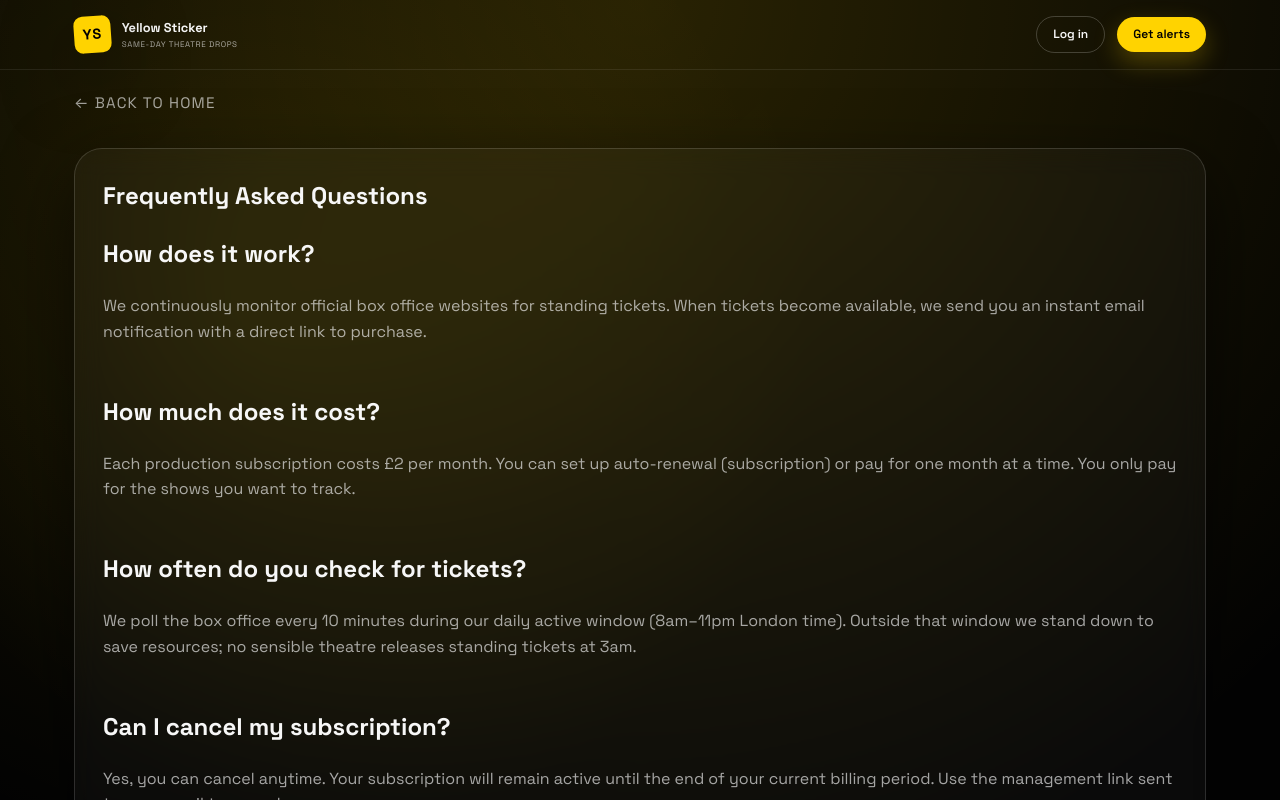
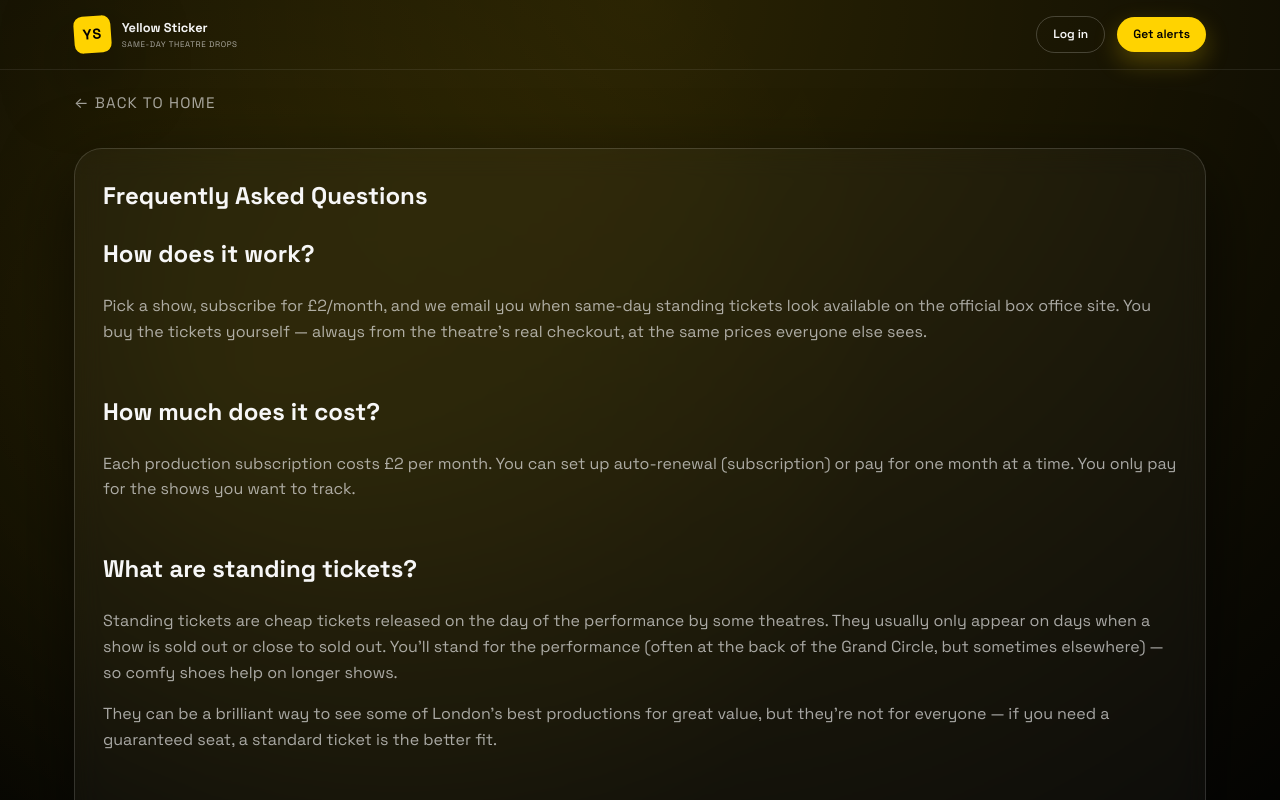
Before and after one commit to BowerHarry/YellowSticker, a React (Vite) app in the folder web/: page /faq in a window 1280 px wide. Shown: the top 800 px of the page. Built offline with nearby package versions, Linux system fonts and the light colour scheme; no server answers.

Commit message:
Some front end tidy up to text and info

```diff
--- a/web/src/components/Footer.tsx
+++ b/web/src/components/Footer.tsx
@@ -2,7 +2,7 @@ export const Footer = () => (
   <footer className="footer">
     <div className="footer__inner">
       <span>© {new Date().getFullYear()} Yellow Sticker</span>
-      <span>£2 per production · Standing ticket alerts · Powered by Supabase & Stripe</span>
+      <span>£2 per production · Standing ticket alerts · Secure checkout with Stripe</span>
     </div>
   </footer>
 );
--- a/web/src/components/NotificationPreferenceSelector.tsx
+++ b/web/src/components/NotificationPreferenceSelector.tsx
@@ -19,7 +19,9 @@ export const NotificationPreferenceSelector = ({ value, onChange }: Props) => {
       <div className="chip chip--active" style={{ cursor: 'default' }}>
         Email notifications
       </div>
-      <span style={{ fontSize: '0.85rem', color: 'var(--text-muted)' }}>SMS coming soon</span>
+      <div className="chip chip--disabled" aria-disabled="true" title="SMS alerts are not available yet">
+        SMS (coming soon)
+      </div>
       <input type="hidden" value="email" readOnly />
     </div>
   );
--- a/web/src/routes/FAQPage.tsx
+++ b/web/src/routes/FAQPage.tsx
@@ -1,6 +1,46 @@
+import { useEffect, useState } from 'react';
 import { Link } from 'react-router-dom';
+import { getMonitorStatus } from '../lib/api';
+
+const formatHour = (hour: number): string => {
+  const h = ((hour % 24) + 24) % 24;
+  return `${h.toString().padStart(2, '0')}:00`;
+};
 
 export const FAQPage = () => {
+  const [pollMinutes, setPollMinutes] = useState<number | null>(null);
+  const [activeStart, setActiveStart] = useState<number | null>(null);
+  const [activeEnd, setActiveEnd] = useState<number | null>(null);
+  const [timezone, setTimezone] = useState<string | null>(null);
+
+  useEffect(() => {
+    let cancelled = false;
+    (async () => {
+      const data = await getMonitorStatus();
+      if (cancelled || !data) return;
+      const s = data.services.scraper.settings;
+      setPollMinutes(s.pollMinutes);
+      setActiveStart(s.activeHoursStart);
+      setActiveEnd(s.activeHoursEnd);
+      setTimezone(s.timezone);
+    })();
+    return () => {
+      cancelled = true;
+    };
+  }, []);
+
+  const pollPhrase =
+    pollMinutes != null
+      ? pollMinutes === 1
+        ? 'every minute'
+        : `every ${pollMinutes} minutes`
+      : 'on a regular schedule';
+
+  const windowPhrase =
+    activeStart != null && activeEnd != null && timezone
+      ? `${formatHour(activeStart)}–${formatHour(activeEnd)} ${timezone}`
+      : 'a daily daytime window (London time)';
+
   return (
     <div className="grid" style={{ gap: '2rem' }}>
       <Link to="/" className="back-link">
@@ -14,48 +54,77 @@ export const FAQPage = () => {
           <section>
             <h2 style={{ marginTop: 0 }}>How does it work?</h2>
             <p style={{ color: 'var(--text-muted)', lineHeight: '1.6' }}>
-              We continuously monitor official box office websites for standing tickets. When tickets become available, we send you an instant email notification with a direct link to purchase.
+              Pick a show, subscribe for £2/month, and we email you when same-day standing tickets look
+              available on the official box office site. You buy the tickets yourself — always from the theatre&apos;s
+              real checkout, at the same prices everyone else sees.
             </p>
           </section>
 
           <section>
             <h2 style={{ marginTop: 0 }}>How much does it cost?</h2>
             <p style={{ color: 'var(--text-muted)', lineHeight: '1.6' }}>
-              Each production subscription costs £2 per month. You can set up auto-renewal (subscription) or pay for one month at a time. You only pay for the shows you want to track.
+              Each production subscription costs £2 per month. You can set up auto-renewal (subscription) or pay for
+              one month at a time. You only pay for the shows you want to track.
+            </p>
+          </section>
+
+          <section>
+            <h2 style={{ marginTop: 0 }}>What are standing tickets?</h2>
+            <p style={{ color: 'var(--text-muted)', lineHeight: '1.6' }}>
+              Standing tickets are cheap tickets released on the day of the performance by some theatres. They usually
+              only appear on days when a show is sold out or close to sold out. You&apos;ll stand for the performance
+              (often at the back of the Grand Circle, but sometimes elsewhere) — so comfy shoes help on longer shows.
+            </p>
+            <p style={{ color: 'var(--text-muted)', lineHeight: '1.6' }}>
+              They can be a brilliant way to see some of London&apos;s best productions for great value, but they&apos;re
+              not for everyone — if you need a guaranteed seat, a standard ticket is the better fit.
             </p>
           </section>
 
           <section>
             <h2 style={{ marginTop: 0 }}>How often do you check for tickets?</h2>
             <p style={{ color: 'var(--text-muted)', lineHeight: '1.6' }}>
-              We poll the box office every 10 minutes during our daily active window (8am–11pm London time). Outside that window we stand down to save resources; no sensible theatre releases standing tickets at 3am.
+              We check the official box office {pollPhrase} during our daily active window ({windowPhrase}). Outside
+              that window we pause checks — standing drops are a daytime game, and this keeps things efficient.
+            </p>
+            <p style={{ color: 'var(--text-muted)', lineHeight: '1.6', fontSize: '0.9rem' }}>
+              The active window and interval update automatically when our checker&apos;s schedule changes — what you
+              read here always reflects the latest saved schedule.
             </p>
           </section>
 
           <section>
             <h2 style={{ marginTop: 0 }}>Can I cancel my subscription?</h2>
             <p style={{ color: 'var(--text-muted)', lineHeight: '1.6' }}>
-              Yes, you can cancel anytime. Your subscription will remain active until the end of your current billing period. Use the management link sent to your email to cancel.
+              Yes, you can cancel anytime. Your subscription will remain active until the end of your current billing
+              period. Use the management link sent to your email to cancel.
             </p>
           </section>
 
           <section>
             <h2 style={{ marginTop: 0 }}>What happens when a production ends?</h2>
             <p style={{ color: 'var(--text-muted)', lineHeight: '1.6', marginBottom: '1rem' }}>
-              When a production ends, your subscription will be automatically cancelled on the production's end date. No refund will be provided for any remaining time on your subscription.
+              When a production ends, your subscription will be automatically cancelled on the production&apos;s end date.
+              No refund will be provided for any remaining time on your subscription.
             </p>
             <p style={{ color: 'var(--text-muted)', lineHeight: '1.6', marginBottom: '1rem' }}>
-              <strong>However, as per our guarantee:</strong> If no standing tickets have been found since your last payment at the point of cancellation or renewal, you will receive a full refund. You are only charged if we find and alert you of tickets during that period.
+              <strong>However, as per our guarantee:</strong> If no standing tickets have been found since your last
+              payment at the point of cancellation or renewal, you will receive a full refund. You are only charged if
+              we find and alert you of tickets during that period.
             </p>
             <p style={{ color: 'var(--text-muted)', lineHeight: '1.6' }}>
-              <strong>For auto-renew subscriptions:</strong> Your subscription will not be cancelled until 1 week after the production end date. However, renewals will not be processed after the production end date—if a renewal is attempted after the production ends, your subscription will be automatically cancelled and any charges will be refunded.
+              <strong>For auto-renew subscriptions:</strong> Your subscription will not be cancelled until 1 week after the
+              production end date. However, renewals will not be processed after the production end date—if a renewal is
+              attempted after the production ends, your subscription will be automatically cancelled and any charges will
+              be refunded.
             </p>
           </section>
 
           <section>
-            <h2 style={{ marginTop: 0 }}>What if I don't receive notifications?</h2>
+            <h2 style={{ marginTop: 0 }}>What if I don&apos;t receive notifications?</h2>
             <p style={{ color: 'var(--text-muted)', lineHeight: '1.6' }}>
-              Make sure to check your spam folder. If you're still not receiving emails, contact us and we'll help troubleshoot.
+              Make sure to check your spam folder. If you&apos;re still not receiving emails, contact us and we&apos;ll
+              help troubleshoot.
             </p>
           </section>
         </div>
--- a/web/src/routes/HomePage.tsx
+++ b/web/src/routes/HomePage.tsx
@@ -13,12 +13,12 @@ const howItWorks = [
   {
     number: '2',
     title: 'Subscribe',
-    body: '£2/month per show for instant alerts',
+    body: '£2/month per show for same-day standing-ticket alerts',
   },
   {
     number: '3',
     title: 'Get Notified',
-    body: 'Get alerts when cheap tickets drop',
+    body: 'Get alerts when cheap standing tickets drop',
   },
 ];
 
@@ -47,7 +47,7 @@ export const HomePage = () => {
           </a>
         </div>
         <p className="hero__meta">
-          Just £2/month per show • Text or Email
+          Just £2/month per show • Email alerts today (SMS later)
         </p>
       </section>
 
--- a/web/src/styles.css
+++ b/web/src/styles.css
@@ -484,6 +484,15 @@ button {
   border-color: var(--yellow);
 }
 
+.chip--disabled {
+  cursor: not-allowed;
+  opacity: 0.45;
+  background: rgba(255, 255, 255, 0.04);
+  border-color: rgba(255, 255, 255, 0.12);
+  color: rgba(247, 247, 247, 0.45);
+  pointer-events: none;
+}
+
 .payment-type-selector {
   display: flex;
   flex-direction: column;
```
Also changed, not shown: web/src/routes/ProductionPage.tsx (+9 -17 lines).
